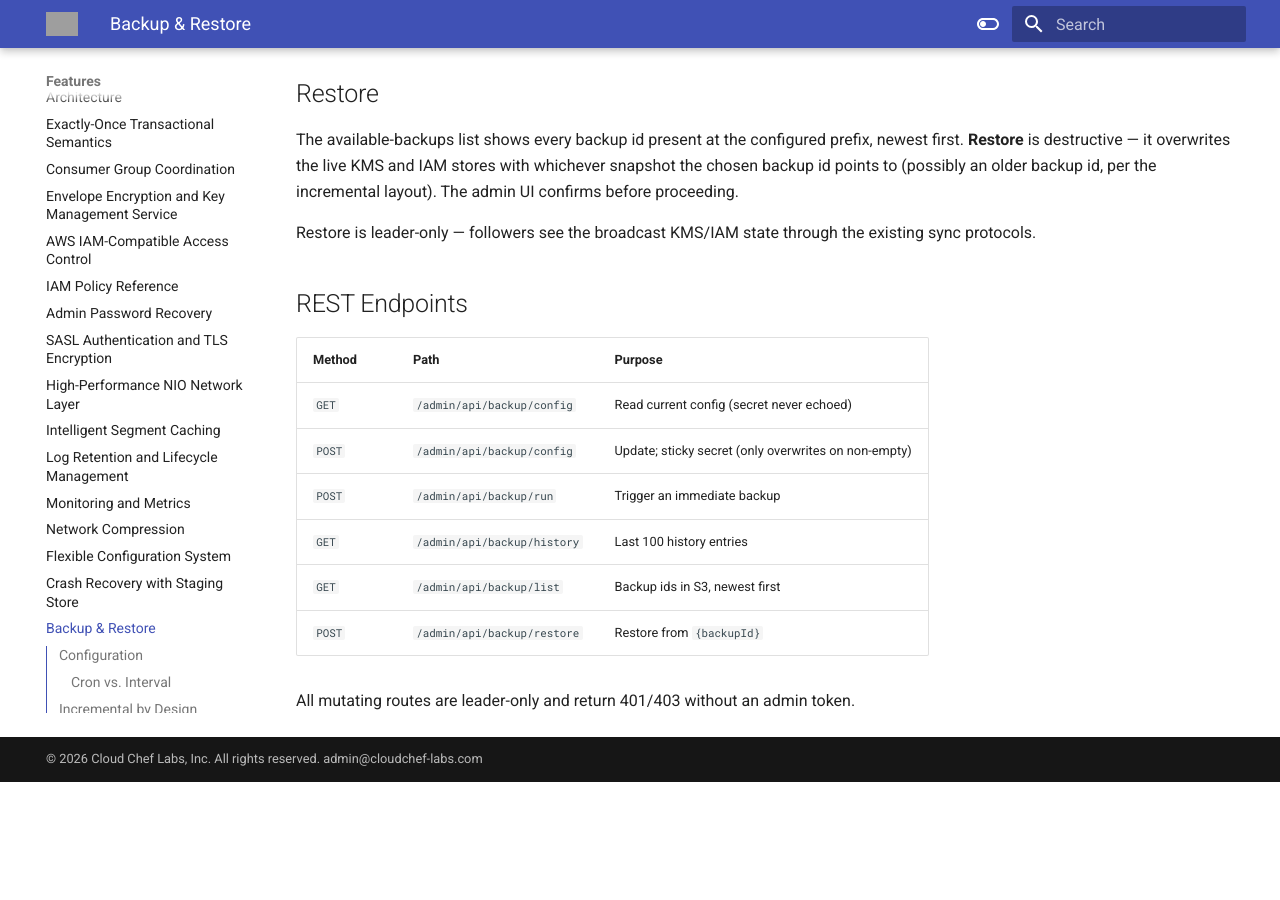
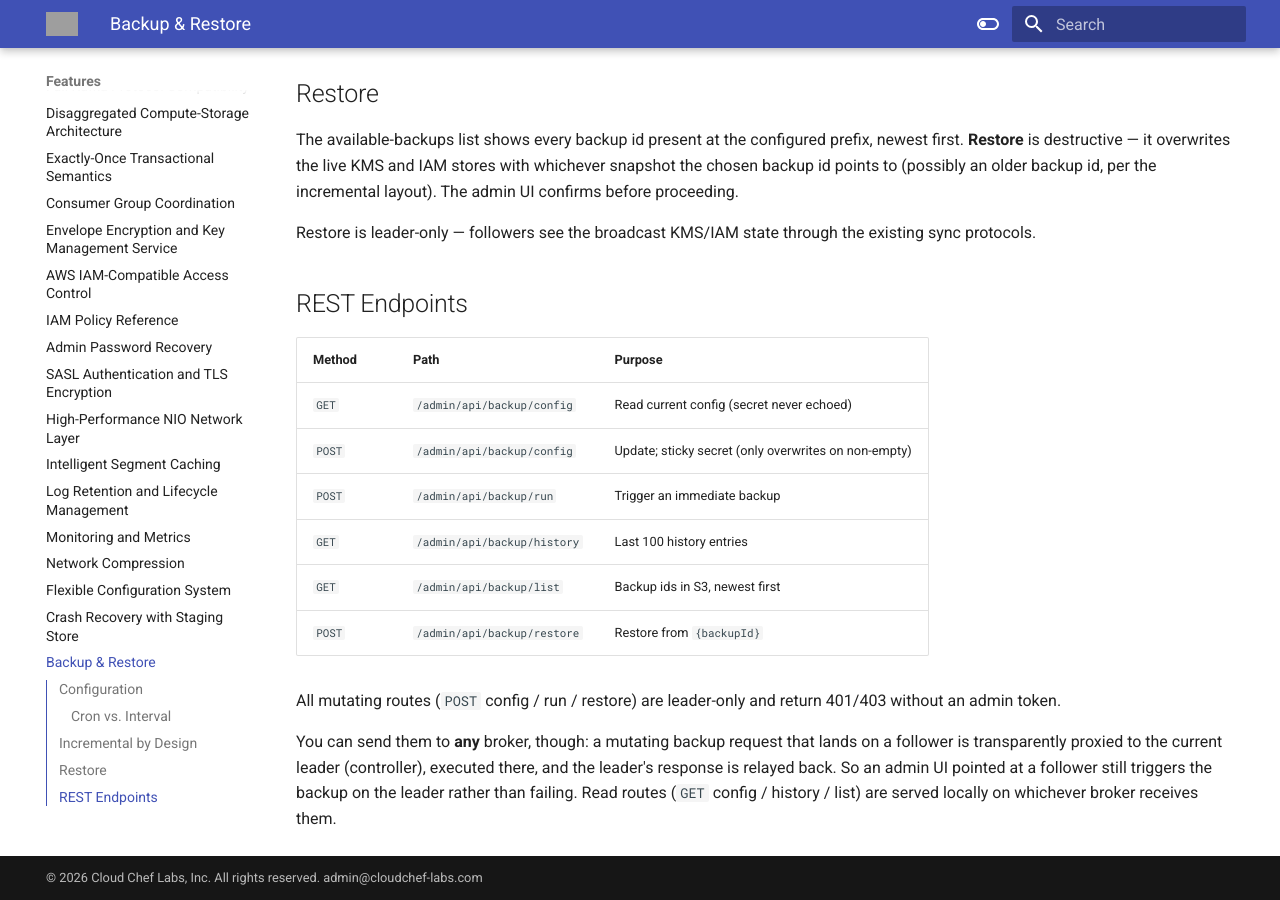
Before and after one commit to cloudcheflabs/itdastream-docs, an MkDocs documentation site: the page built from docs/features/backup.md, in a window 1280 px wide and 900 px high, scrolled down 1243 px. Built offline with MkDocs 1.6.1 and Material for MkDocs 9.7.7, drawn with Linux system fonts in a browser that asks for light colours; the version menu is left out; before the commit the page ends 2025 px from its top, so only the background shows below that; grey boxes are pictures that could not be loaded.

Commit message:
docs(backup): mutating routes are forwarded from a follower to the leader
Backup config/run/restore are leader-only, but a request that lands on a
follower is now transparently proxied to the leader (controller) and executed
there — so the admin UI can target any broker. Document this; reads stay local.

Co-Authored-By: Claude Opus 4.8 (1M context) <noreply@anthropic.com>

```diff
--- a/docs/features/backup.md
+++ b/docs/features/backup.md
@@ -50,4 +50,6 @@ Restore is leader-only — followers see the broadcast KMS/IAM state through the
 | `GET`  | `/admin/api/backup/list`     | Backup ids in S3, newest first |
 | `POST` | `/admin/api/backup/restore`  | Restore from `{backupId}` |
 
-All mutating routes are leader-only and return 401/403 without an admin token.
+All mutating routes (`POST` config / run / restore) are leader-only and return 401/403 without an admin token.
+
+You can send them to **any** broker, though: a mutating backup request that lands on a follower is transparently proxied to the current leader (controller), executed there, and the leader's response is relayed back. So an admin UI pointed at a follower still triggers the backup on the leader rather than failing. Read routes (`GET` config / history / list) are served locally on whichever broker receives them.
```
